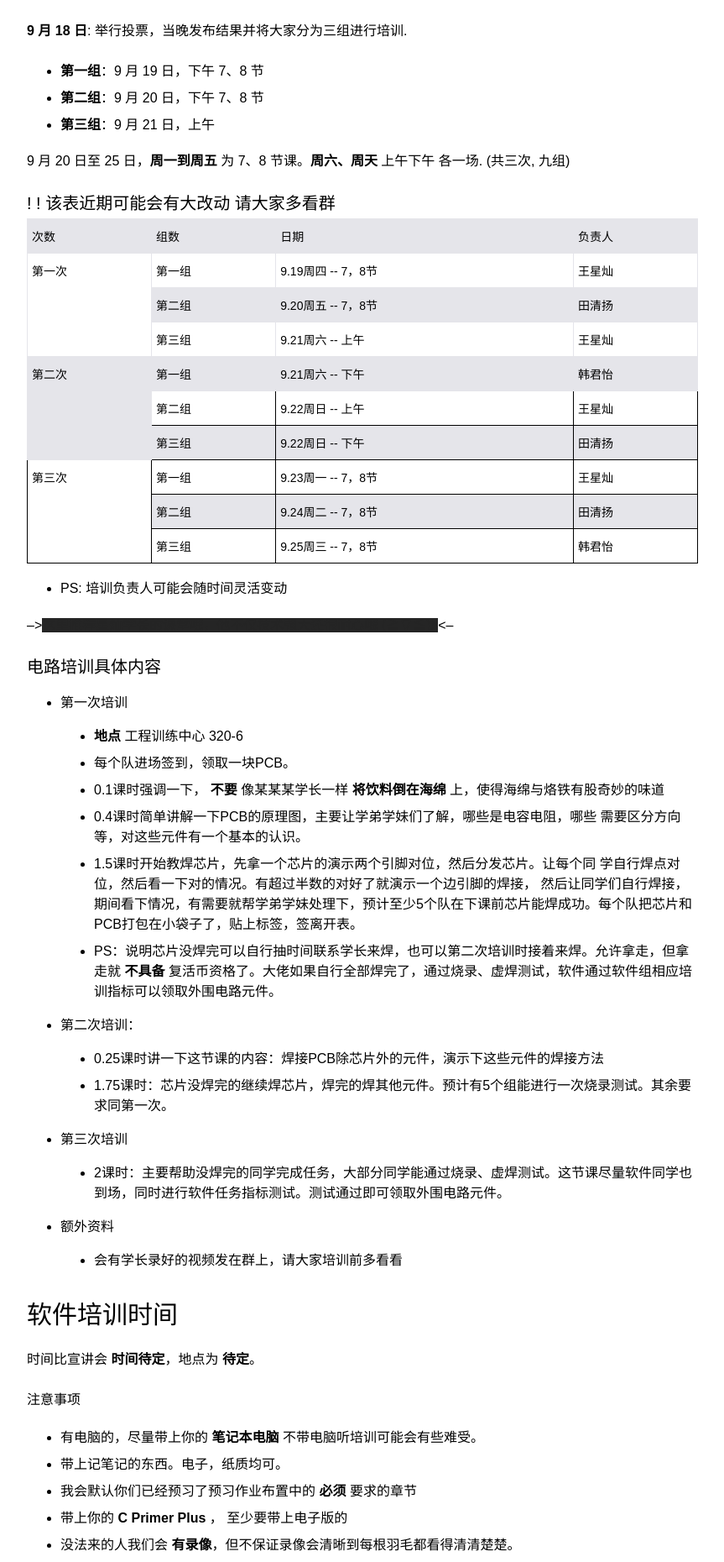
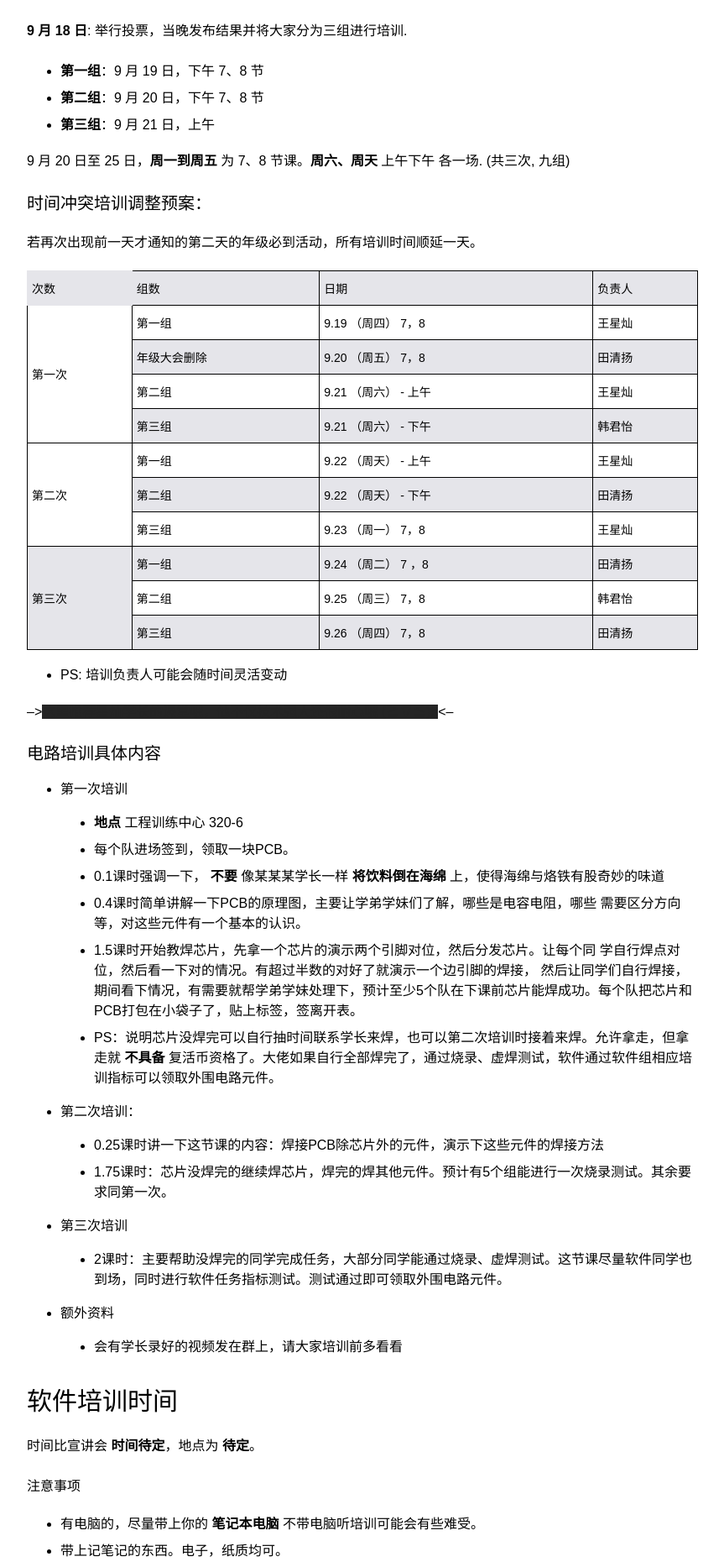
Before and after one commit to KisonHe/kisonhe.github.io, a Jekyll site: the page built from _posts/2019-09-15-SMEESA-notification.md, in a window 1280 px wide. Shown: the part 812-2672 px from the top of the page at 84% size, without its empty margins (208-1071 px from the left). Built offline with Jekyll 4.4.1, drawn with Linux system fonts in a browser that asks for light colours.

Commit message:
Update information

```diff
--- a/_posts/2019-09-15-SMEESA-notification.md
+++ b/_posts/2019-09-15-SMEESA-notification.md
@@ -29,70 +29,78 @@ tags: SMEESA notification
 
 9 月 20 日至 25 日，**周一到周五** 为 7、8 节课。**周六、周天** 上午下午 各一场. (共三次, 九组)
 
-### ! ! 该表近期可能会有大改动 请大家多看群
+### 时间冲突培训调整预案：
+若再次出现前一天才通知的第二天的年级必到活动，所有培训时间顺延一天。
 <style type="text/css">
 .tg  {border-collapse:collapse;border-spacing:0;}
 .tg td{font-family:Arial, sans-serif;font-size:14px;padding:10px 5px;border-style:solid;border-width:1px;overflow:hidden;word-break:normal;border-color:black;}
 .tg th{font-family:Arial, sans-serif;font-size:14px;font-weight:normal;padding:10px 5px;border-style:solid;border-width:1px;overflow:hidden;word-break:normal;border-color:black;}
-.tg .tg-0pky{border-color:inherit;text-align:left;vertical-align:top}
-.tg .tg-0lax{text-align:left;vertical-align:top}
+.tg .tg-cly1{text-align:left;vertical-align:middle}
+.tg .tg-lboi{border-color:inherit;text-align:left;vertical-align:middle}
 </style>
 <table class="tg">
   <tr>
-    <th class="tg-0pky">次数</th>
-    <th class="tg-0pky">组数</th>
-    <th class="tg-0pky">日期</th>
-    <th class="tg-0pky">负责人</th>
+    <th class="tg-lboi">次数</th>
+    <th class="tg-cly1">组数</th>
+    <th class="tg-cly1">日期</th>
+    <th class="tg-cly1">负责人</th>
   </tr>
   <tr>
-    <td class="tg-0pky" rowspan="3">第一次</td>
-    <td class="tg-0pky">第一组</td>
-    <td class="tg-0pky">9.19周四 -- 7，8节</td>
-    <td class="tg-0pky">王星灿</td>
+    <td class="tg-cly1" rowspan="4">第一次</td>
+    <td class="tg-cly1">第一组</td>
+    <td class="tg-cly1">9.19 （周四） 7，8</td>
+    <td class="tg-cly1">王星灿</td>
   </tr>
   <tr>
-    <td class="tg-0pky">第二组</td>
-    <td class="tg-0pky">9.20周五 -- 7，8节</td>
-    <td class="tg-0pky">田清扬</td>
+    <td class="tg-cly1">年级大会删除</td>
+    <td class="tg-cly1">9.20 （周五） 7，8</td>
+    <td class="tg-cly1">田清扬</td>
   </tr>
   <tr>
-    <td class="tg-0pky">第三组</td>
-    <td class="tg-0pky">9.21周六 -- 上午</td>
-    <td class="tg-0pky">王星灿</td>
+    <td class="tg-cly1">第二组</td>
+    <td class="tg-cly1">9.21 （周六） - 上午</td>
+    <td class="tg-cly1">王星灿</td>
   </tr>
   <tr>
-    <td class="tg-0pky" rowspan="3">第二次</td>
-    <td class="tg-0pky">第一组</td>
-    <td class="tg-0pky">9.21周六 -- 下午</td>
-    <td class="tg-0pky">韩君怡</td>
+    <td class="tg-cly1">第三组</td>
+    <td class="tg-cly1">9.21 （周六） - 下午</td>
+    <td class="tg-cly1">韩君怡</td>
   </tr>
   <tr>
-    <td class="tg-0lax">第二组</td>
-    <td class="tg-0lax">9.22周日 -- 上午</td>
-    <td class="tg-0lax">王星灿</td>
+    <td class="tg-cly1" rowspan="3">第二次</td>
+    <td class="tg-cly1">第一组</td>
+    <td class="tg-cly1">9.22 （周天） - 上午</td>
+    <td class="tg-cly1">王星灿</td>
   </tr>
   <tr>
-    <td class="tg-0lax">第三组</td>
-    <td class="tg-0lax">9.22周日 -- 下午</td>
-    <td class="tg-0lax">田清扬</td>
+    <td class="tg-cly1">第二组</td>
+    <td class="tg-cly1">9.22 （周天） - 下午</td>
+    <td class="tg-cly1">田清扬</td>
   </tr>
   <tr>
-    <td class="tg-0lax" rowspan="3">第三次</td>
-    <td class="tg-0lax">第一组</td>
-    <td class="tg-0lax">9.23周一 -- 7，8节</td>
-    <td class="tg-0lax">王星灿</td>
+    <td class="tg-cly1">第三组</td>
+    <td class="tg-cly1">9.23 （周一） 7，8</td>
+    <td class="tg-cly1">王星灿</td>
   </tr>
   <tr>
-    <td class="tg-0lax">第二组</td>
-    <td class="tg-0lax">9.24周二 -- 7，8节</td>
-    <td class="tg-0lax">田清扬</td>
+    <td class="tg-cly1" rowspan="3">第三次</td>
+    <td class="tg-cly1">第一组</td>
+    <td class="tg-cly1">9.24 （周二） 7 ，8</td>
+    <td class="tg-cly1">田清扬</td>
   </tr>
   <tr>
-    <td class="tg-0lax">第三组</td>
-    <td class="tg-0lax">9.25周三 -- 7，8节</td>
-    <td class="tg-0lax">韩君怡</td>
+    <td class="tg-cly1">第二组</td>
+    <td class="tg-cly1">9.25 （周三） 7，8</td>
+    <td class="tg-cly1">韩君怡</td>
+  </tr>
+  <tr>
+    <td class="tg-cly1">第三组</td>
+    <td class="tg-cly1">9.26 （周四） 7，8</td>
+    <td class="tg-cly1">田清扬</td>
   </tr>
 </table>
+
+
 
 - PS: 培训负责人可能会随时间灵活变动
 
```
